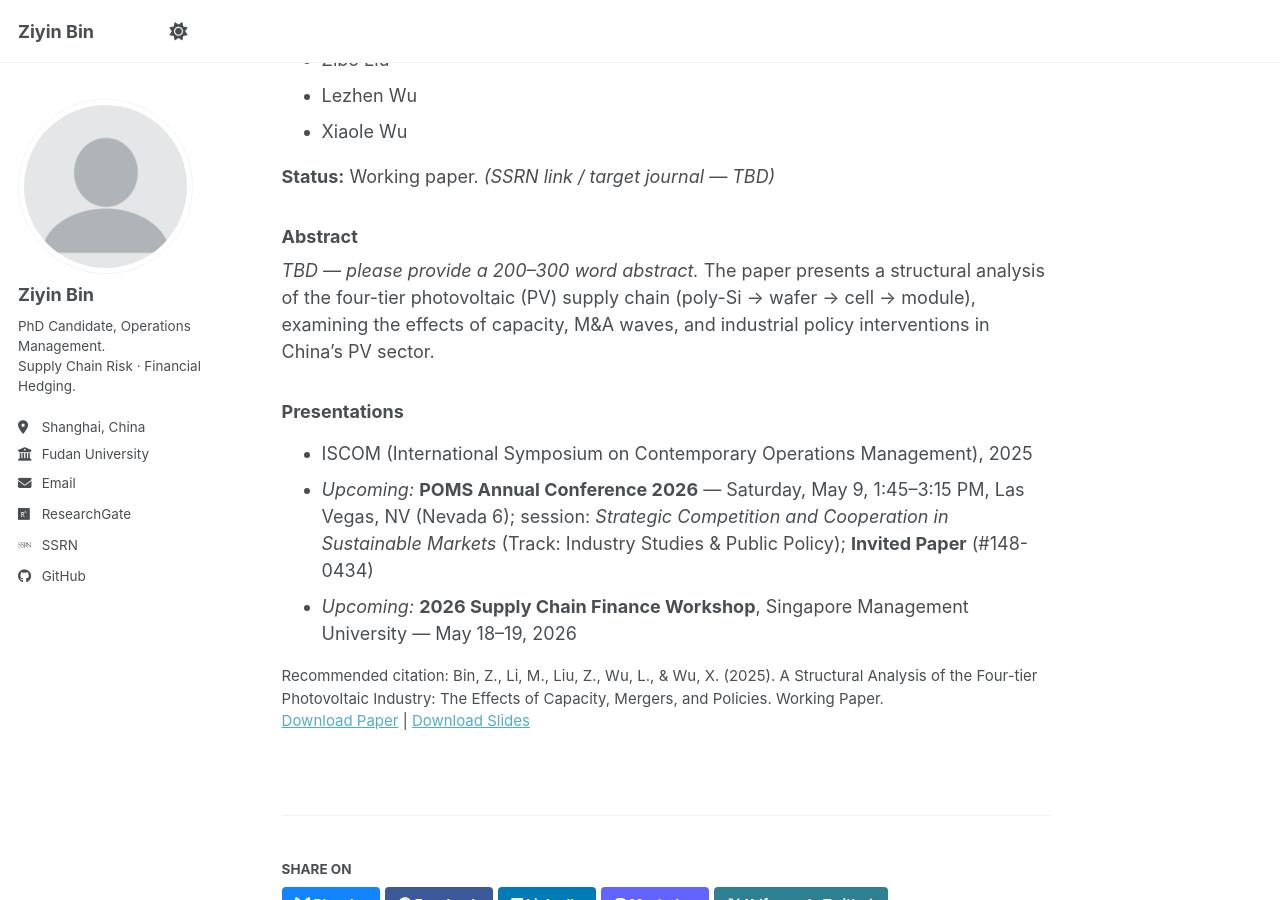
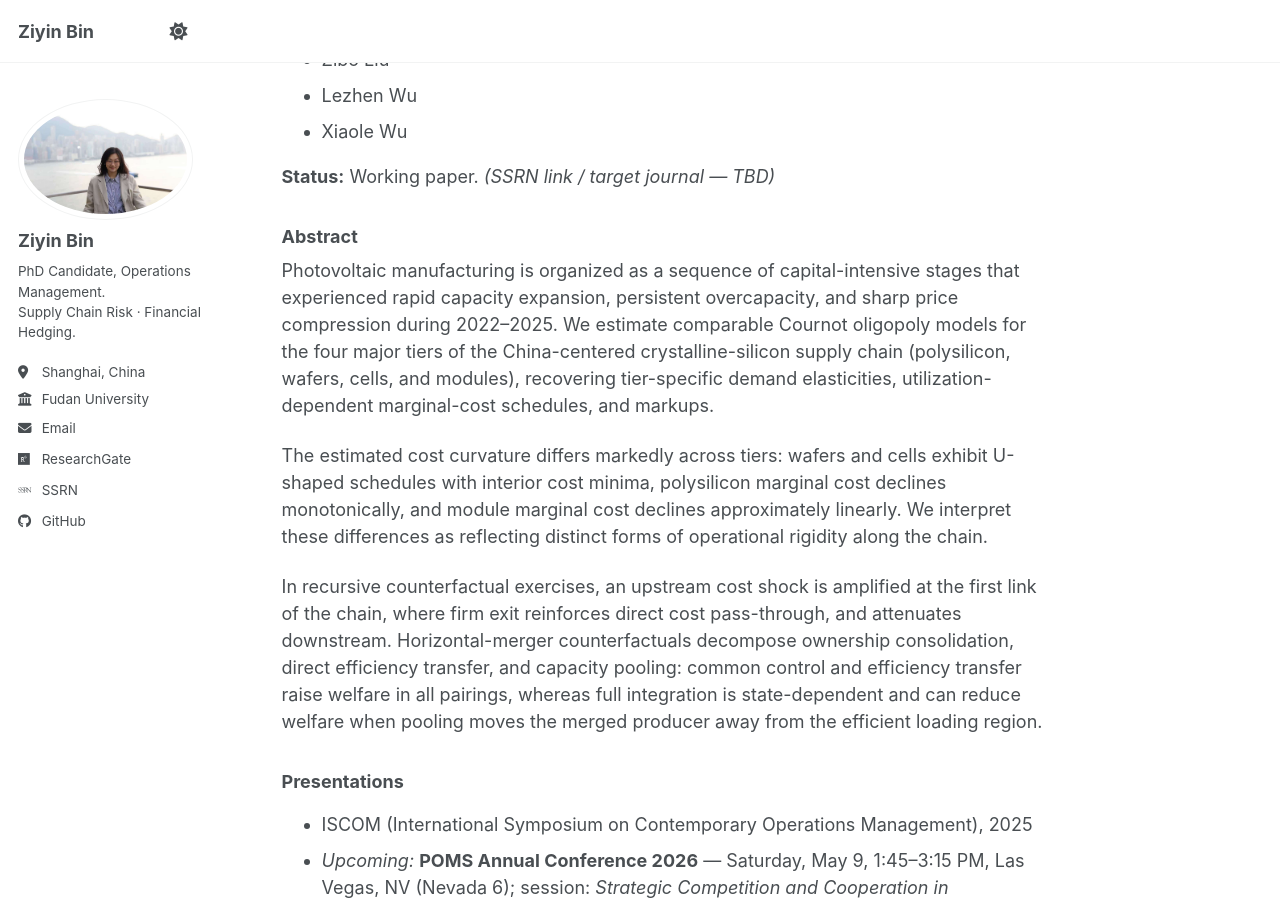
Before and after one commit to ziyinbin/ziyinbin.github.io, a Jekyll site: the page built from _publications/2025-photovoltaic.md, in a window 1280 px wide and 900 px high, scrolled down 264 px. Built offline with Jekyll 4.4.1, drawn with Linux system fonts in a browser that asks for light colours; some web fonts are replaced; a script bundle is joined from its source files by our own code; library files that are not in the unit come from our copies.

Commit message:
Wire up headshot, PV abstract, and advisor (Xiaole Wu)
- images/picture.jpg → set as sidebar avatar (and og_image for social shares)
- Removed academicpages demo profile.png
- og_description set with concise English bio for link previews
- _publications/2025-photovoltaic.md: full abstract (Cournot oligopoly model
  for poly-Si/wafer/cell/module tiers, cost-curvature heterogeneity,
  recursive cost-shock and merger counterfactuals)
- cv/cv.tex PV summary tightened to match abstract; added Advisor: Prof. Xiaole Wu
  to Fudan PhD entry
- _pages/cv.md: advisor listed under PhD education

Site still under construction overlay; this all lands behind the placeholder.

```diff
--- a/_config.yml
+++ b/_config.yml
@@ -22,7 +22,7 @@ repository               : "ziyinbin/ziyinbin.github.io"
 #               Additional customization can be done by editing /_includes/author-profile.html
 author:
   # Biographic information
-  avatar           : "profile.png"                            # 待用户提供照片放到 images/profile.png
+  avatar           : "picture.jpg"
   name             : "Ziyin Bin"
   pronouns         : # 如需要可填 "she/her"
   bio              : "PhD Candidate, Operations Management.<br>Supply Chain Risk · Financial Hedging."
@@ -144,8 +144,8 @@ facebook:
   username               :
   app_id                 :
   publisher              :
-og_image                 :  # Social media default site image
-og_description           :  # Social media default site image description
+og_image                 : "picture.jpg"   # 用作 Twitter/X、Facebook、Slack 等分享时的预览图
+og_description           : "Ziyin Bin (宾梓吟) — PhD Candidate in Operations Management, Fudan University. Working papers on supply chain risk hedging and structural analysis of the photovoltaic industry."
 # For specifying social profiles
 # - https://developers.google.com/structured-data/customize/social-profiles
 social:
--- a/_publications/2025-photovoltaic.md
+++ b/_publications/2025-photovoltaic.md
@@ -20,7 +20,11 @@ citation: 'Bin, Z., Li, M., Liu, Z., Wu, L., & Wu, X. (2025). A Structural Analy
 **Status:** Working paper. *(SSRN link / target journal — TBD)*
 
 ### Abstract
-*TBD — please provide a 200--300 word abstract.* The paper presents a structural analysis of the four-tier photovoltaic (PV) supply chain (poly-Si → wafer → cell → module), examining the effects of capacity, M&A waves, and industrial policy interventions in China's PV sector.
+Photovoltaic manufacturing is organized as a sequence of capital-intensive stages that experienced rapid capacity expansion, persistent overcapacity, and sharp price compression during 2022–2025. We estimate comparable Cournot oligopoly models for the four major tiers of the China-centered crystalline-silicon supply chain (polysilicon, wafers, cells, and modules), recovering tier-specific demand elasticities, utilization-dependent marginal-cost schedules, and markups.
+
+The estimated cost curvature differs markedly across tiers: wafers and cells exhibit U-shaped schedules with interior cost minima, polysilicon marginal cost declines monotonically, and module marginal cost declines approximately linearly. We interpret these differences as reflecting distinct forms of operational rigidity along the chain.
+
+In recursive counterfactual exercises, an upstream cost shock is amplified at the first link of the chain, where firm exit reinforces direct cost pass-through, and attenuates downstream. Horizontal-merger counterfactuals decompose ownership consolidation, direct efficiency transfer, and capacity pooling: common control and efficiency transfer raise welfare in all pairings, whereas full integration is state-dependent and can reduce welfare when pooling moves the merged producer away from the efficient loading region.
 
 ### Presentations
 - ISCOM (International Symposium on Contemporary Operations Management), 2025
```
Also changed, not shown: _pages/cv.md (+1 -0 lines), images/picture.jpg (added), images/profile.png (deleted), 1 other file.
